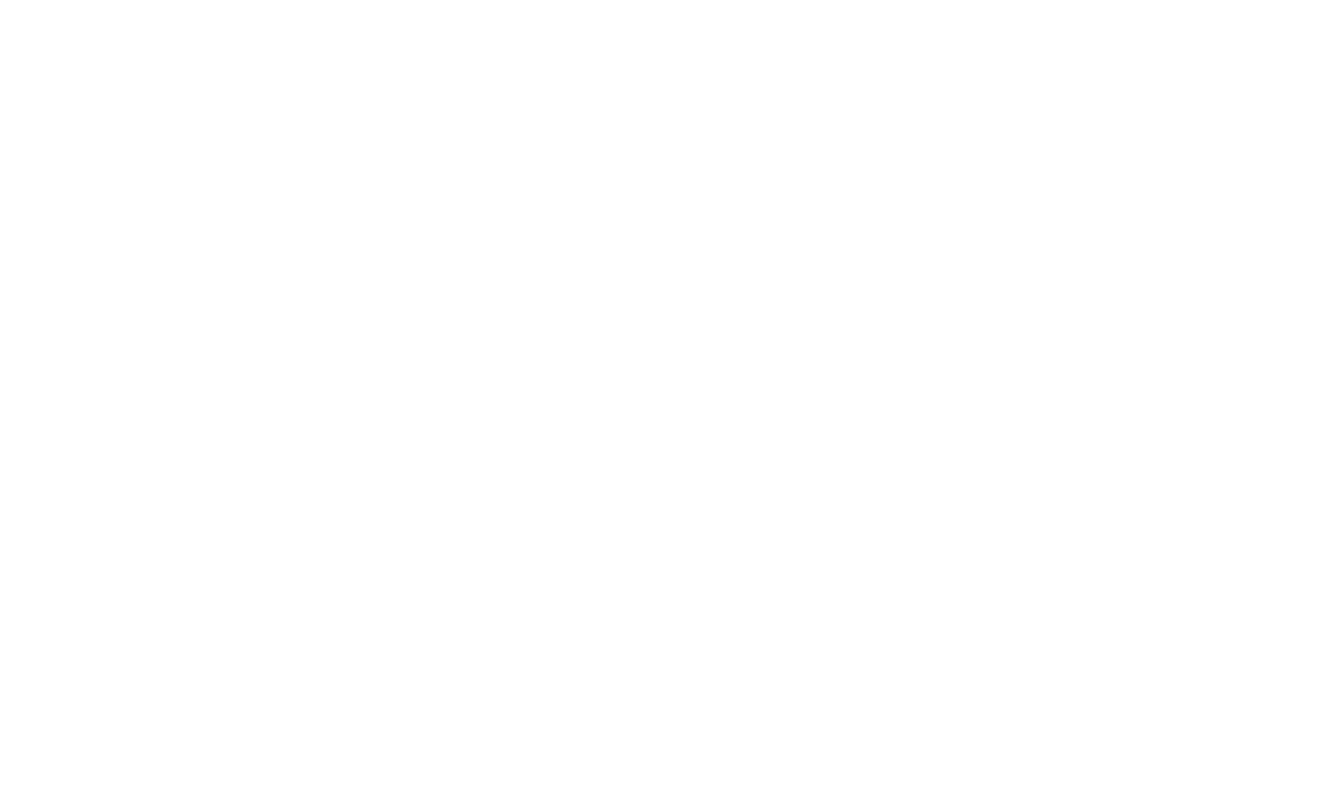
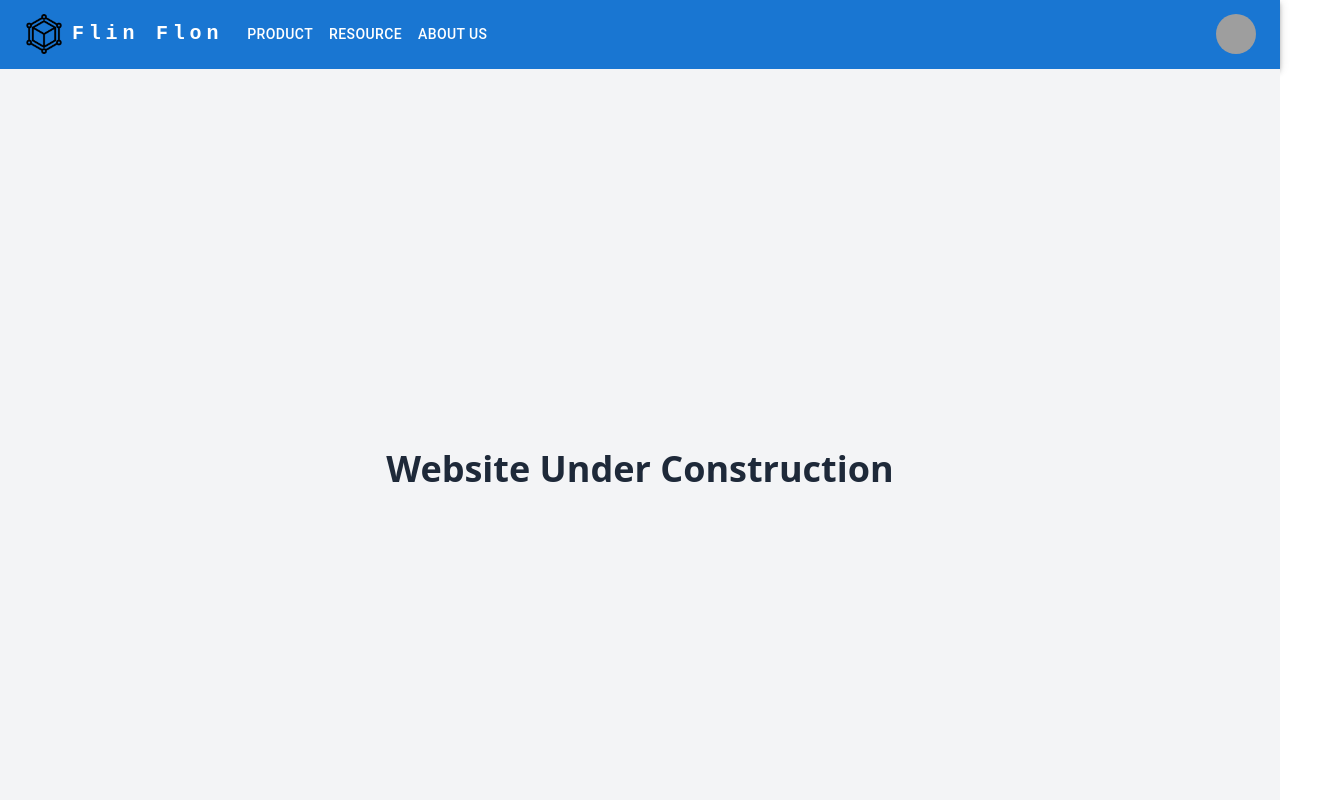
Before and after one commit to David-Gaspar-H/cosc4353-flin-flon, a React (Vite) app in the folder frontend/: page / in a window 1280 px wide. Before the commit this address had no page. Shown: the top 800 px of the page, 1327 px wide, since content can reach past the window. Built offline with nearby package versions, Linux system fonts and the light colour scheme; grey boxes are pictures that could not be loaded.

Commit message:
routes for homepage and dashboard

```diff
--- a/frontend/src/App.jsx
+++ b/frontend/src/App.jsx
@@ -13,13 +13,13 @@
 					<Route path="/login" element={<Login />} />
 				</Routes>
 				<Routes>
-					<Route path="/admin" element={<Admin />} />
+					<Route path="/dashboard" element={<Admin />} />
 				</Routes>
 				<Routes>
 					<Route path="/register" element={<Register />} />
 				</Routes>
 				<Routes>
-					<Route path="/home" element={<HomePage />} />
+					<Route path="/" element={<HomePage />} />
 				</Routes>
 			</Router>
 		</>
--- a/frontend/src/components/Admin.jsx
+++ b/frontend/src/components/Admin.jsx
@@ -9,6 +9,7 @@
 import { DashboardLayout } from "@toolpad/core/DashboardLayout";
 import { useDemoRouter } from "@toolpad/core/internal";
 import UserTable from "./UserTable";
+import {useNavigate} from "react-router-dom";
 
 const demoTheme = createTheme({
 	cssVariables: {
@@ -49,7 +50,7 @@
 
 function Admin(props) {
 	const { window } = props;
-
+	const navigate = useNavigate();
 	const [session, setSession] = React.useState({
 		user: {
 			name: "John Doe",
@@ -71,6 +72,7 @@
 			},
 			signOut: () => {
 				setSession(null);
+				navigate('/');
 			},
 		};
 	}, []);
--- a/frontend/src/components/Login.jsx
+++ b/frontend/src/components/Login.jsx
@@ -21,7 +21,7 @@
             	navigate('/dashboard');
 			}
 			else{
-            	navigate('/users');
+            	navigate('/');
 			}
 
         } catch (error) {
```
